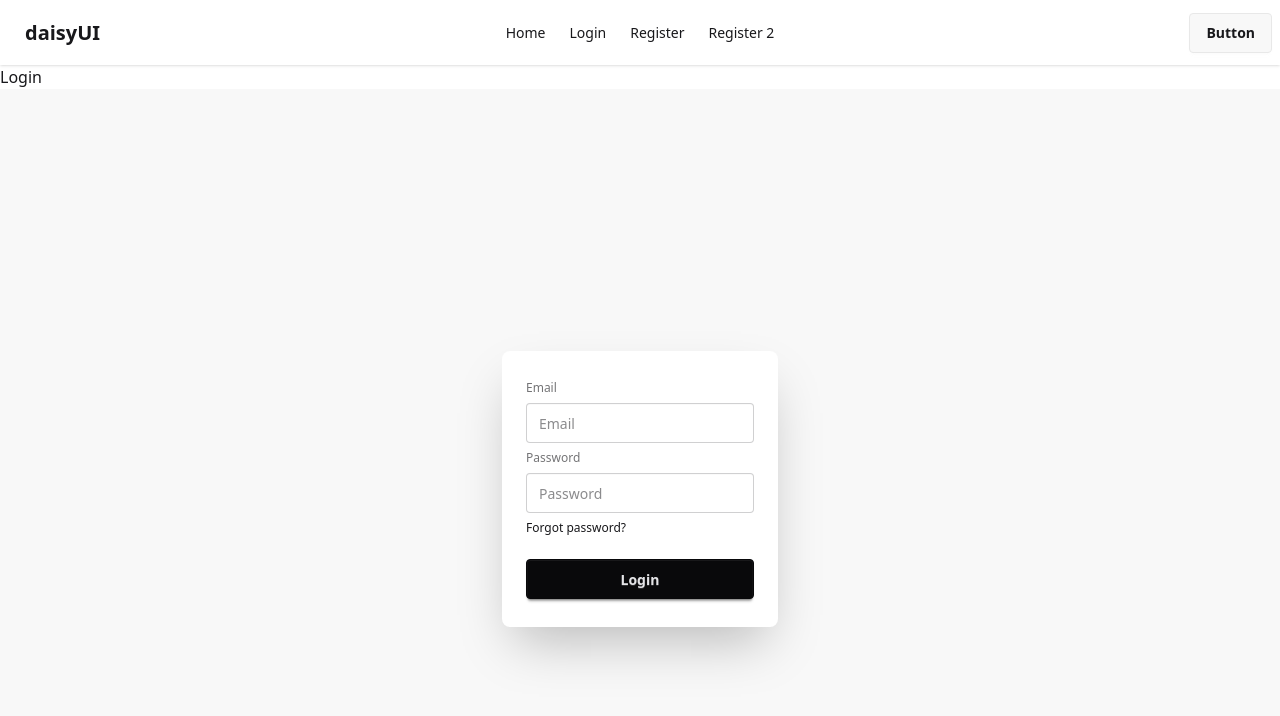
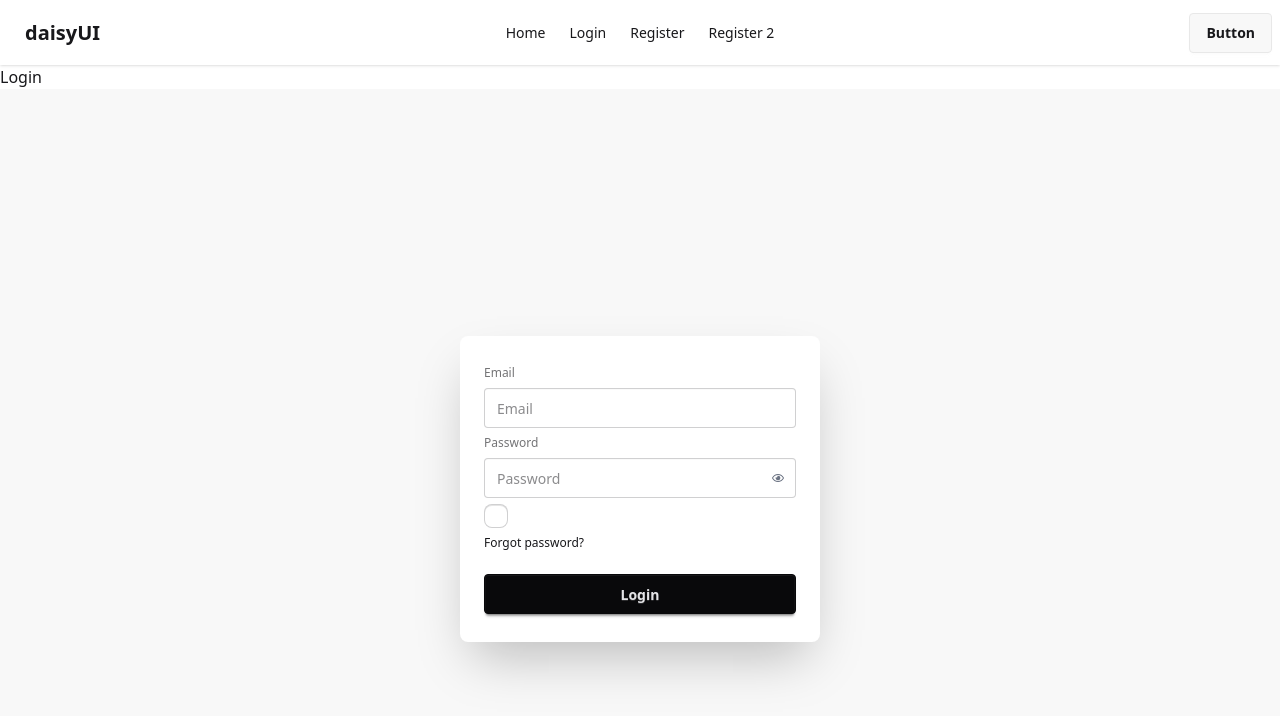
Before and after one commit to devsamin/Email-password-auth, a React (Vite) app: page /login in a window 1280 px wide. Shown: the top 716 px of the page. Built offline with nearby package versions, Linux system fonts and the light colour scheme.

Commit message:
toggle show password and accept show

```diff
--- a/package.json
+++ b/package.json
@@ -16,6 +16,7 @@
     "match-sorter": "^8.1.0",
     "react": "^19.1.0",
     "react-dom": "^19.1.0",
+    "react-icons": "^5.5.0",
     "react-router-dom": "^7.7.1",
     "sort-by": "^1.2.0",
     "tailwindcss": "^4.1.11"
--- a/src/components/Login/Login.jsx
+++ b/src/components/Login/Login.jsx
@@ -1,18 +1,27 @@
 import React, { useState } from "react";
 import auth from "../../__auth_firebase";
 import { createUserWithEmailAndPassword } from "firebase/auth";
+import { FaRegEye } from "react-icons/fa";
+import { FaRegEyeSlash } from "react-icons/fa6";
 
 const Login = () => {
   const [errMessage, seterrMessage] = useState("");
   const [successM, setSuccessM] = useState("");
+  const [showpassword, setShowpassword] = useState(false)
 
   const hendelsubmit = (e) => {
     e.preventDefault();
     const email = e.target.email.value;
     const password = e.target.password.value;
-    console.log(email, password);
+    const checkBox = e.target.terms.checked
+    console.log(email, password, checkBox);
     seterrMessage("");
     setSuccessM("")
+
+    if(!checkBox){
+      seterrMessage('Please allow ta checkbox')
+      return
+    }
 
     if(password.length < 6){
       seterrMessage('Password should be at least more then 6 character')
@@ -42,7 +51,7 @@ const Login = () => {
         <div className="hero bg-base-200 min-h-screen">
           <div className="hero-content flex-col lg:flex-row-reverse">
             <div className="card bg-base-100 w-full max-w-sm shrink-0 shadow-2xl">
-              <div className="card-body">
+              <div className="card-body ">
                 <fieldset className="fieldset">
                   <label className="label">Email</label>
                   <input
@@ -51,13 +60,24 @@ const Login = () => {
                     className="input"
                     placeholder="Email"
                   />
+
                   <label className="label">Password</label>
-                  <input
-                    type="password"
-                    className="input"
+                 <div className="relative">
+                     <input
+                    type={showpassword ? "text" : "password"}
+                    className="input pr-24"
                     placeholder="Password"
                     name="password"
                   />
+                  <button
+  type="button"
+  onClick={() => setShowpassword(!showpassword)}
+  className="absolute right-3 top-1/2 transform -translate-y-1/2 text-gray-500"
+>
+  {!showpassword ? <FaRegEye /> : <FaRegEyeSlash />}
+</button>
+                 </div>
+                 <input type="checkbox" name="terms" className="checkbox" />
                   <div>
                     <a className="link link-hover">Forgot password?</a>
                   </div>
```
Also changed, not shown: 1 other file (tests, documents, lock files or other folders).
